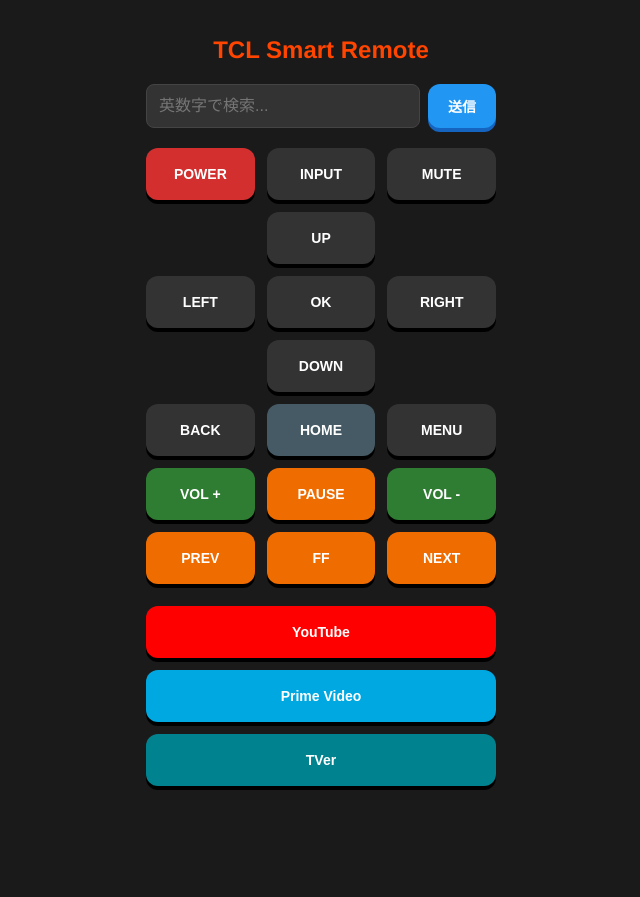
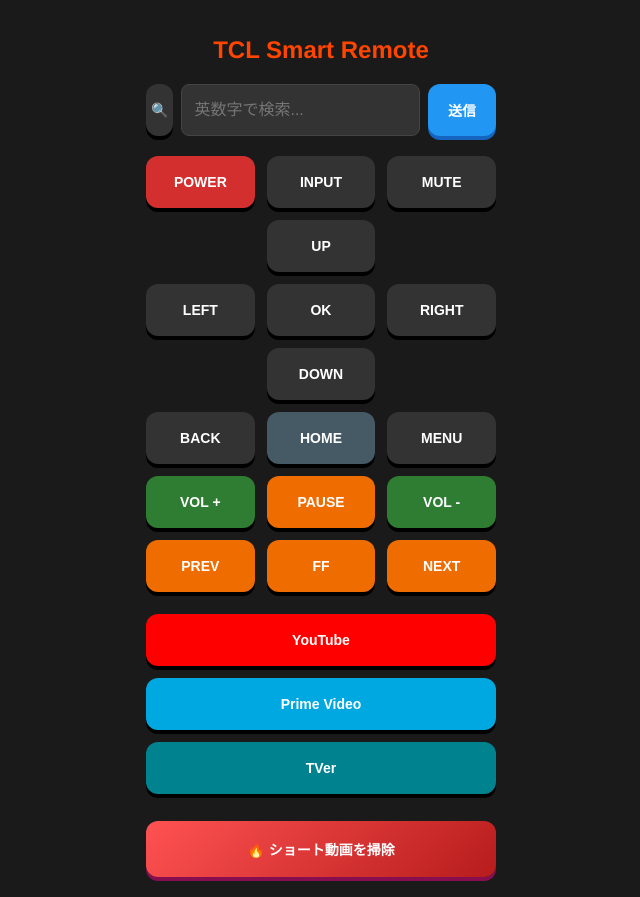
Before and after one commit to channkenn/tcl-remote-python, a Flask app: page / in a window 1280 px wide. Shown: the whole page, without its empty margins (319-959 px from the left). Before the commit the page ends 790 px from the top, so only its background shows below. Run offline with Flask 3, Linux system fonts and the light colour scheme.

Commit message:
ショート動画7つ削除ボタン

```diff
--- a/app.py
+++ b/app.py
@@ -3,6 +3,7 @@ import subprocess
 import os
 import platform  # 追加：OS判別用
 import urllib.parse  # 冒頭に追加
+import time
 
 app = Flask(__name__)
 
@@ -18,6 +19,48 @@ else:
     ADB_PATH = "adb"
 
 # --- 以下、send_adb_command などの関数は変更なし ---
+@app.route('/clean_shorts')
+def clean_shorts():
+    # デバイスパスを特定した event0 に設定
+    DEV = "/dev/input/event0"
+
+    try:
+        for i in range(7):  # 5回繰り返す
+            # --- 物理OKボタンの長押し再現 ---
+            # 1. DOWN (押し下げ) : 1(キー) 28(OKキー) 1(ON)
+            subprocess.run([ADB_PATH, "shell", "sendevent", DEV, "1", "28", "1"])
+            subprocess.run([ADB_PATH, "shell", "sendevent", DEV, "0", "0", "0"]) # 同期信号
+
+            time.sleep(1.2) # ここが長押しの「長さ」になります
+
+            # 2. UP (離す) : 1(キー) 28(OKキー) 0(OFF)
+            subprocess.run([ADB_PATH, "shell", "sendevent", DEV, "1", "28", "0"])
+            subprocess.run([ADB_PATH, "shell", "sendevent", DEV, "0", "0", "0"]) # 同期信号
+
+            # --- メニューが出た後の操作 ---
+            time.sleep(1.0) # メニューアニメーション待ち
+
+            for _ in range(3):
+                subprocess.run([ADB_PATH, "shell", "input", "keyevent", "20"])
+                time.sleep(0.3)
+
+            # 決定（ここは通常のkeyeventでOK）
+            subprocess.run([ADB_PATH, "shell", "input", "keyevent", "66"])
+
+            time.sleep(1.5) # 次の動画へのスライド待ち
+
+        return jsonify({"success": True})
+    except Exception as e:
+        return jsonify({"success": False, "error": str(e)})
+
+@app.route('/open_search')
+def open_search():
+    try:
+        # キーコード 84 は Android の標準検索ボタン（KEYCODE_SEARCH）です
+        subprocess.run([ADB_PATH, "shell", "input", "keyevent", "84"], capture_output=True)
+        return jsonify({"success": True})
+    except Exception as e:
+        return jsonify({"success": False, "error": str(e)})
 @app.route('/send_text')
 def send_text():
     text = request.args.get('text', '')
--- a/static/style.css
+++ b/static/style.css
@@ -99,3 +99,15 @@ button:active {
   visibility: hidden;
   pointer-events: none;
 }
+/* ショート動画掃除ボタンのデザイン */
+.btn-clean {
+  background: linear-gradient(135deg, #ff5252, #b71c1c) !important;
+  color: white !important;
+  margin-top: 15px;
+  box-shadow: 0 4px #880e4f !important;
+}
+
+.btn-clean:active {
+  box-shadow: 0 0 #880e4f !important;
+  transform: translateY(4px);
+}
--- a/templates/index.html
+++ b/templates/index.html
@@ -1,4 +1,4 @@
-<!DOCTYPE html>
+<!doctype html>
 <html lang="ja">
   <head>
     <meta charset="UTF-8" />
@@ -12,7 +12,6 @@
       href="{{ url_for('static', filename='style.css') }}"
     />
     <style>
-      /* 入力エリアの簡易調整（style.cssに追記してもOK） */
       .input-container {
         display: flex;
         gap: 8px;
@@ -27,7 +26,7 @@
         border: 1px solid #444;
         background: #333;
         color: white;
-        font-size: 16px; /* iOSのズーム防止のため16px推奨 */
+        font-size: 16px;
       }
       .btn-send {
         background: #2196f3 !important;
@@ -40,6 +39,7 @@
     <h1>TCL Smart Remote</h1>
 
     <div class="input-container">
+      <button onclick="send(84)" class="icon-button">🔍</button>
       <input type="text" id="tv_input" placeholder="英数字で検索..." />
       <button class="btn-send" onclick="sendText()">送信</button>
     </div>
@@ -78,6 +78,10 @@
         Prime Video
       </button>
       <button class="span-3 btn-tver" onclick="launch('tver')">TVer</button>
+
+      <button class="span-3 btn-clean" onclick="cleanShorts()">
+        🔥 ショート動画を掃除
+      </button>
     </div>
 
     <script>
@@ -87,15 +91,19 @@
       function launch(appName) {
         fetch(`/launch/${appName}`);
       }
-      // テキスト送信用の関数
       function sendText() {
         const input = document.getElementById("tv_input");
         const text = input.value;
         if (text) {
-          // fetchのクエリパラメータとして送信
           fetch(`/send_text?text=${encodeURIComponent(text)}`);
-          input.value = ""; // 送信後に空にする
-          input.blur(); // キーボードを閉じる
+          input.value = "";
+          input.blur();
+        }
+      }
+      // ショート掃除マクロ呼び出し
+      function cleanShorts() {
+        if (confirm("YouTubeホームのショート動画の列を掃除しますか？")) {
+          fetch("/clean_shorts");
         }
       }
     </script>
```
